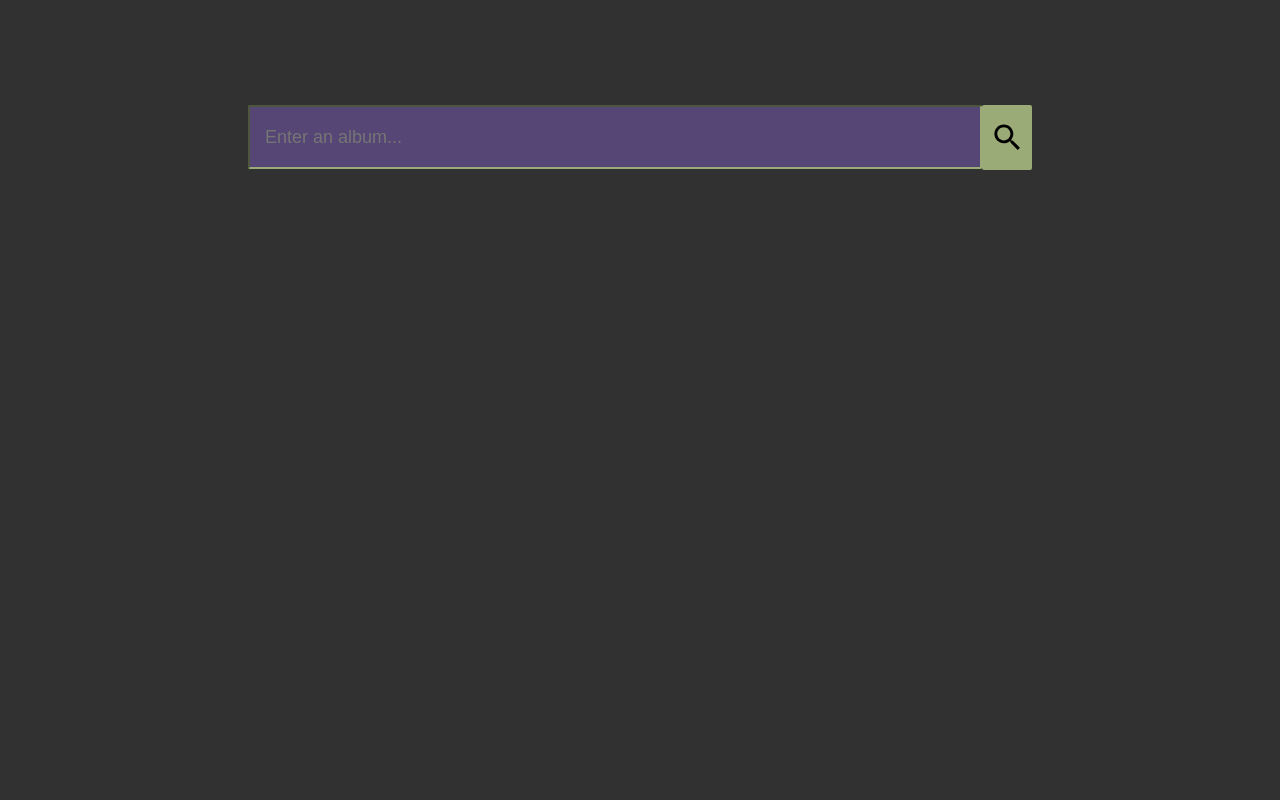
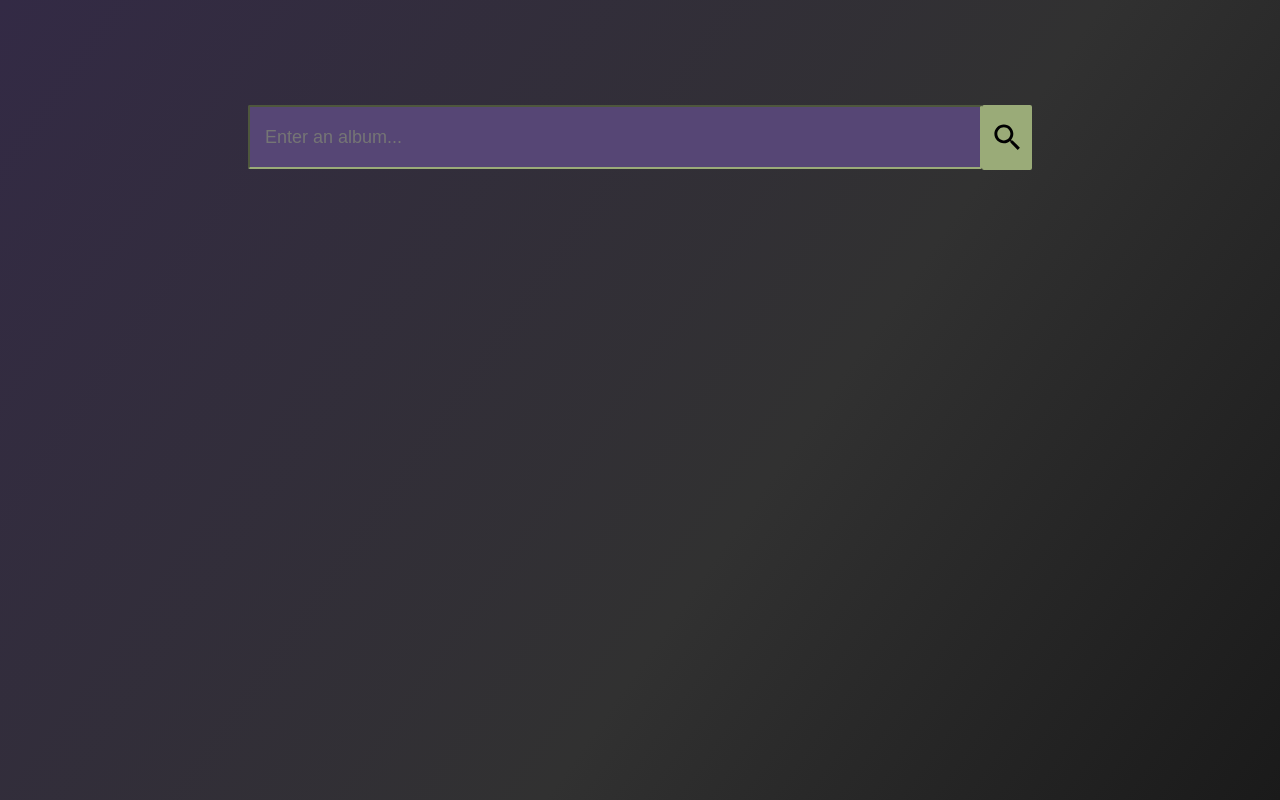
Before and after one commit to CS196Illinois/Group9-FA22, a React (Create React App) app in the folder Project/my-app/: page / in a window 1280 px wide. Built offline with nearby package versions, Linux system fonts and the light colour scheme.

Commit message:
change background to a gradient

```diff
--- a/Project/my-app/src/App.css
+++ b/Project/my-app/src/App.css
@@ -2,11 +2,11 @@
 .App {
   width: 100vw;
   height: 100vh;
+  background: linear-gradient(125deg, #332a45, #313131 60%, #1a1a1a);
   display: flex;
   align-items: center;
   flex-direction: column;
   font-family: "Nunito", sans-serif;
-  background-color: #313131;
 }
 
 body {
--- a/Project/my-app/src/Components/SearchBar.css
+++ b/Project/my-app/src/Components/SearchBar.css
@@ -1,7 +1,3 @@
-.placeholder {
-  color: (246, 246, 246, 0.7);
-}
-
 .searchInputs {
   margin-top: 105px;
   display: flex;
```
